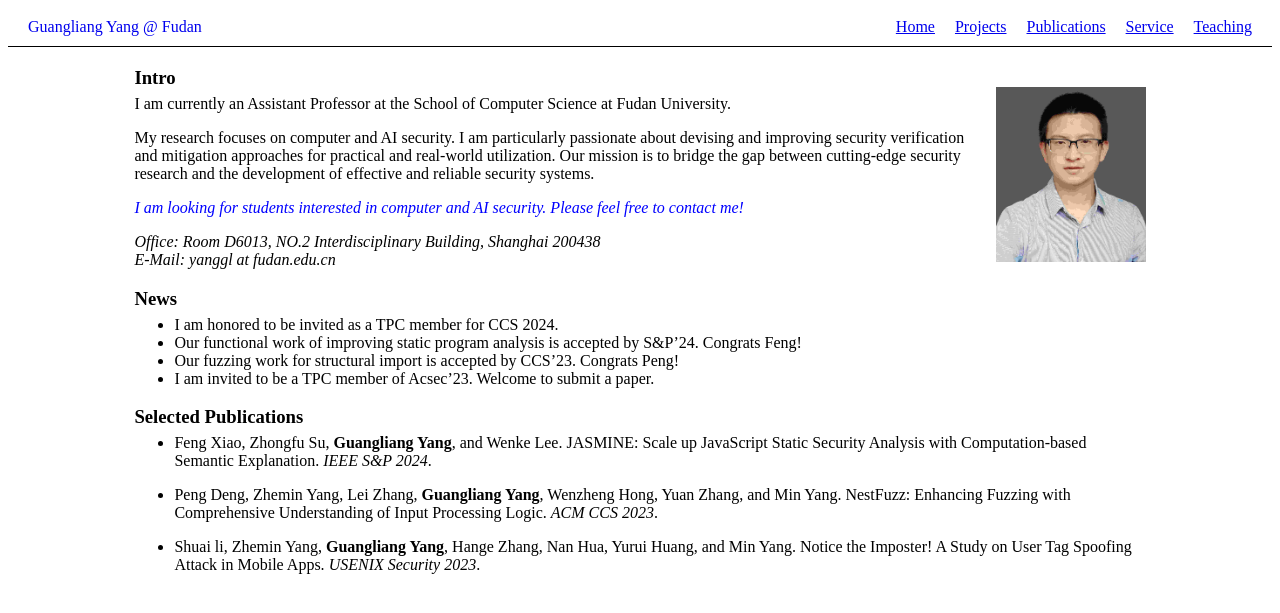
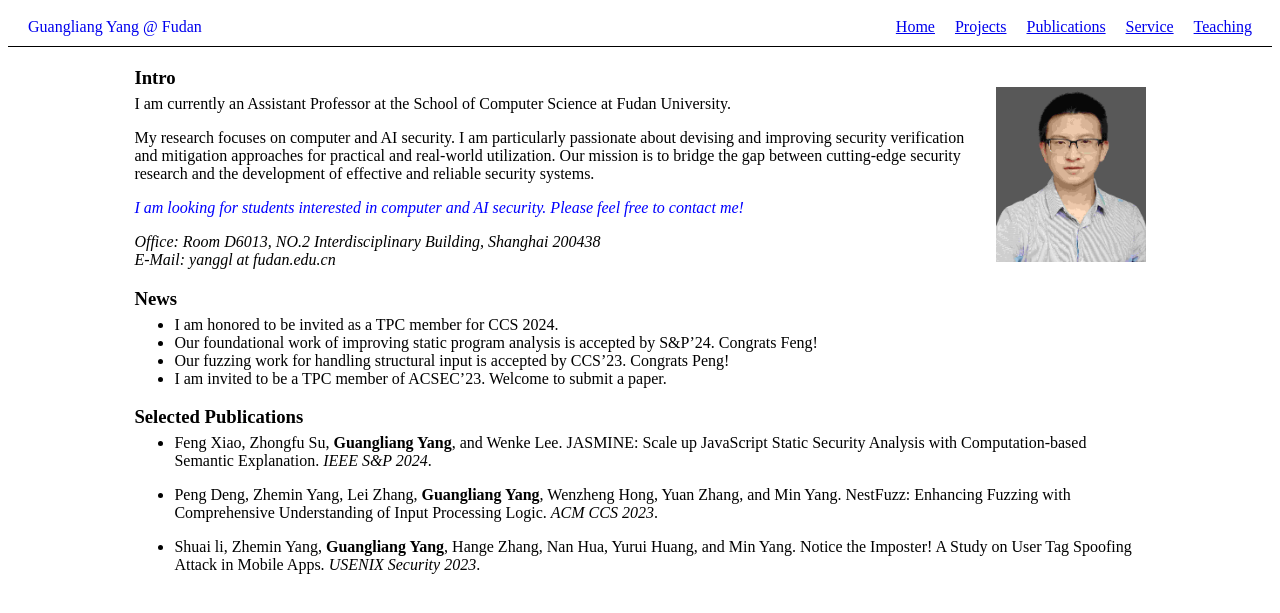
Before and after one commit to yang-guangliang/yang-guangliang.github.io, a Jekyll site: the page built from index.md, in a window 1280 px wide. Shown: the top 613 px of the page. Built offline with Jekyll 4.4.1, drawn with Linux system fonts in a browser that asks for light colours.

Commit message:
Update index.md

```diff
--- a/index.md
+++ b/index.md
@@ -20,9 +20,9 @@ My research focuses on computer and AI security. I am particularly passionate ab
 
 ### News
 - I am honored to be invited as a TPC member for CCS 2024.
-- Our functional work of improving static program analysis is accepted by S&P'24. Congrats Feng!
-- Our fuzzing work for structural import is accepted by CCS'23. Congrats Peng!
-- I am invited to be a TPC member of Acsec'23. Welcome to submit a paper.
+- Our foundational work of improving static program analysis is accepted by S&P'24. Congrats Feng!
+- Our fuzzing work for handling structural input is accepted by CCS'23. Congrats Peng!
+- I am invited to be a TPC member of ACSEC'23. Welcome to submit a paper.
 
 
 ### Selected Publications
```
